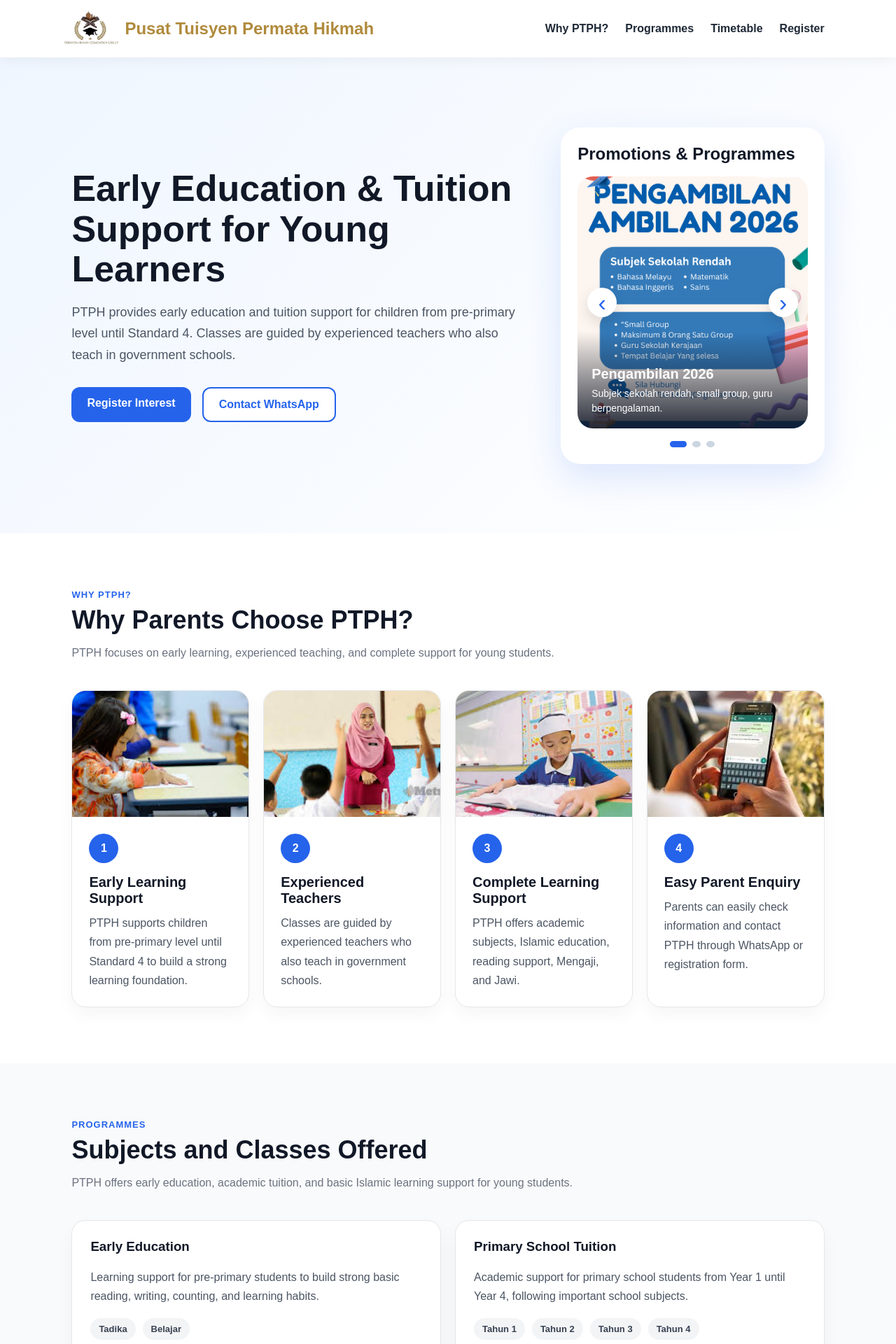
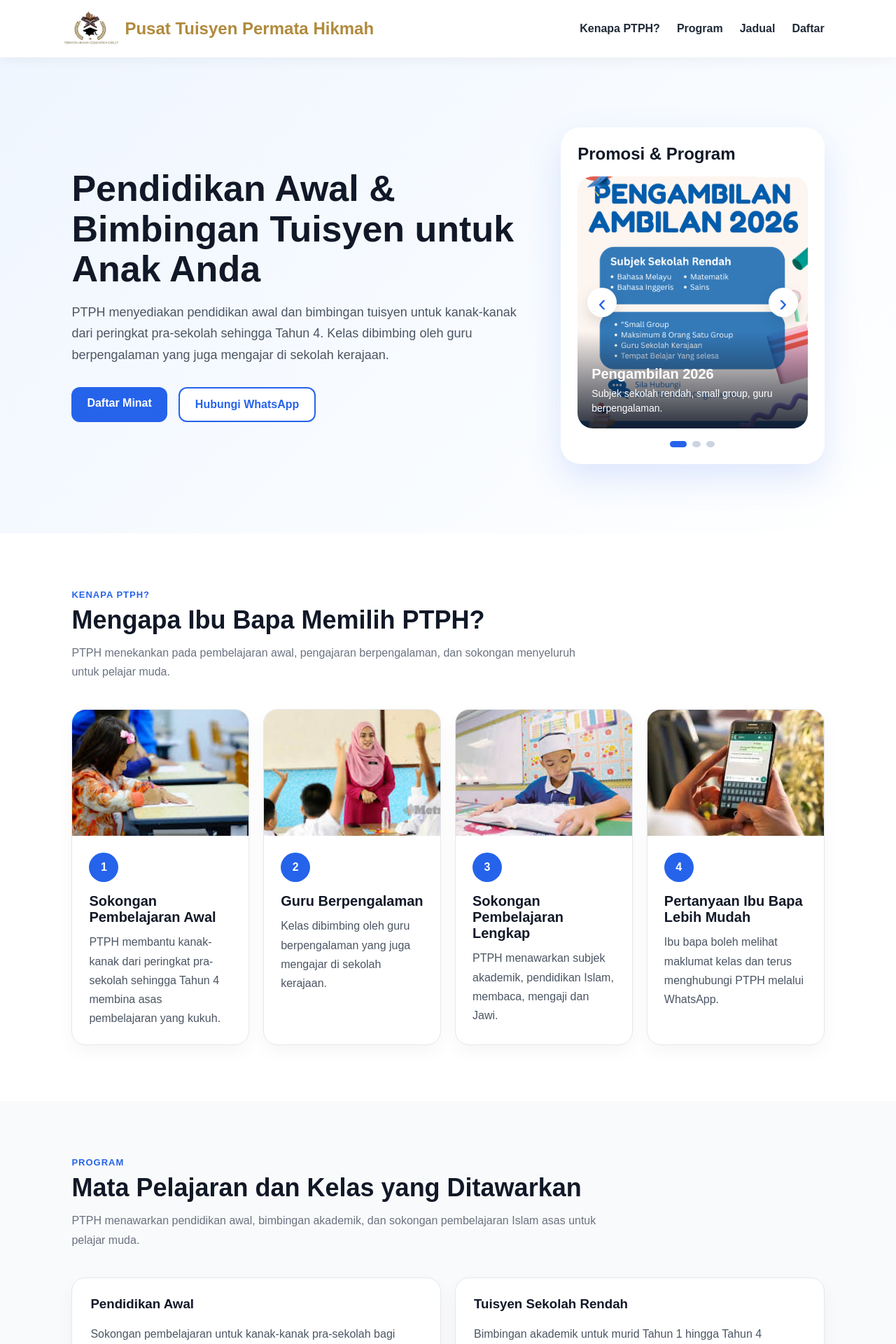
Before and after one commit to PikoChuu14/ptph-website, a React (Vite) app: page / in a window 1280 px wide. Shown: the top 1920 px of the page at 70% size. Built offline with nearby package versions, Linux system fonts and the light colour scheme.

Commit message:
insert some malay text that have been missed during translation

```diff
--- a/src/App.jsx
+++ b/src/App.jsx
@@ -20,59 +20,61 @@
 
 const programmes = [
   {
-    title: "Early Education",
+    title: "Pendidikan Awal",
     description:
-      "Learning support for pre-primary students to build strong basic reading, writing, counting, and learning habits.",
-    subjects: ["Tadika", "Belajar"],
+      "Sokongan pembelajaran untuk kanak-kanak pra-sekolah bagi membina asas membaca, menulis, mengira dan tabiat belajar yang baik.",
+    subjects: ["Tadika", "Belajar", "Mengaji dan Belajar"],
   },
   {
-    title: "Primary School Tuition",
+    title: "Tuisyen Sekolah Rendah",
     description:
-      "Academic support for primary school students from Year 1 until Year 4, following important school subjects.",
+      "Bimbingan akademik untuk murid Tahun 1 hingga Tahun 4 berdasarkan subjek penting di sekolah.",
     subjects: ["Tahun 1", "Tahun 2", "Tahun 3", "Tahun 4"],
   },
   {
-    title: "Academic Subjects",
+    title: "Subjek Akademik",
     description:
-      "Core subject guidance to help students improve their understanding and confidence in class.",
+      "Bimbingan subjek teras untuk membantu murid meningkatkan kefahaman dan keyakinan dalam pembelajaran.",
     subjects: [
       "Bahasa Melayu",
       "Bahasa Inggeris",
       "Matematik",
       "Sains",
+      "Sains / BI",
+      "Matematik & Sains",
+      "BM & English",
     ],
   },
   {
-    title: "Islamic & Reading Classes",
+    title: "Kelas Islamik & Membaca",
     description:
-      "Basic Islamic education and reading support to help children strengthen their foundation.",
-    subjects: ["Fardu Ain", "Mengaji", "Jawi"],
+      "Pendidikan asas Islam dan sokongan membaca untuk membantu kanak-kanak mengukuhkan asas pembelajaran.",
+    subjects: ["Fardu Ain", "Mengaji", "Jawi", "Mengaji dan Jawi"],
   },
 ];
-
 const benefits = [
   {
-    title: "Early Learning Support",
+    title: "Sokongan Pembelajaran Awal",
     description:
-      "PTPH supports children from pre-primary level until Standard 4 to build a strong learning foundation.",
+      "PTPH membantu kanak-kanak dari peringkat pra-sekolah sehingga Tahun 4 membina asas pembelajaran yang kukuh.",
     image: "/why-ptph/early-learning.jpg",
   },
   {
-    title: "Experienced Teachers",
+    title: "Guru Berpengalaman",
     description:
-      "Classes are guided by experienced teachers who also teach in government schools.",
+      "Kelas dibimbing oleh guru berpengalaman yang juga mengajar di sekolah kerajaan.",
     image: "/why-ptph/cikgu.jpg",
   },
   {
-    title: "Complete Learning Support",
+    title: "Sokongan Pembelajaran Lengkap",
     description:
-      "PTPH offers academic subjects, Islamic education, reading support, Mengaji, and Jawi.",
+      "PTPH menawarkan subjek akademik, pendidikan Islam, membaca, mengaji dan Jawi.",
     image: "/why-ptph/quran-recite.jpg",
   },
   {
-    title: "Easy Parent Enquiry",
+    title: "Pertanyaan Ibu Bapa Lebih Mudah",
     description:
-      "Parents can easily check information and contact PTPH through WhatsApp or registration form.",
+      "Ibu bapa boleh melihat maklumat kelas dan terus menghubungi PTPH melalui WhatsApp.",
     image: "/why-ptph/whatsapp.jpg",
   },
 ];
@@ -108,10 +110,10 @@
       </div>
 
       <div className="nav-links">
-        <a href="#why-ptph">Why PTPH?</a>
-        <a href="#programmes">Programmes</a>
-        <a href="#timetable">Timetable</a>
-        <a href="#register">Register</a>
+        <a href="#why-ptph">Kenapa PTPH?</a>
+        <a href="#programmes">Program</a>
+        <a href="#timetable">Jadual</a>
+        <a href="#register">Daftar</a>
       </div>
     </nav>
   );
@@ -122,24 +124,24 @@
     <section className="hero">
       <div className="hero-text">
 
-        <h1>Early Education & Tuition Support for Young Learners</h1>
+        <h1>Pendidikan Awal & Bimbingan Tuisyen untuk Anak Anda</h1>
 
         <p>
-          PTPH provides early education and tuition support for children from
-          pre-primary level until Standard 4. Classes are guided by experienced
-          teachers who also teach in government schools.
+          PTPH menyediakan pendidikan awal dan bimbingan tuisyen untuk kanak-kanak
+          dari peringkat pra-sekolah sehingga Tahun 4. Kelas dibimbing oleh guru
+          berpengalaman yang juga mengajar di sekolah kerajaan.
         </p>
 
         <div className="hero-buttons">
           <a href="#register" className="primary-btn">
-            Register Interest
+            Daftar Minat
           </a>
           <a
             href="https://wa.me/60123456789"
             target="_blank"
             className="secondary-btn"
           >
-            Contact WhatsApp
+            Hubungi WhatsApp
           </a>
         </div>
       </div>
@@ -163,9 +165,9 @@
   return (
     <section className="section" id="why-ptph">
       <SectionTitle
-        label="Why PTPH?"
-        title="Why Parents Choose PTPH?"
-        description="PTPH focuses on early learning, experienced teaching, and complete support for young students."
+        label="Kenapa PTPH?"
+        title="Mengapa Ibu Bapa Memilih PTPH?"
+        description="PTPH menekankan pada pembelajaran awal, pengajaran berpengalaman, dan sokongan menyeluruh untuk pelajar muda."
       />
 
       <div className="benefit-grid">
@@ -191,9 +193,9 @@
   return (
     <section className="section light-section" id="programmes">
       <SectionTitle
-        label="Programmes"
-        title="Subjects and Classes Offered"
-        description="PTPH offers early education, academic tuition, and basic Islamic learning support for young students."
+        label="Program"
+        title="Mata Pelajaran dan Kelas yang Ditawarkan"
+        description="PTPH menawarkan pendidikan awal, bimbingan akademik, dan sokongan pembelajaran Islam asas untuk pelajar muda."
       />
 
       <div className="card-grid programme-grid">
@@ -251,12 +253,12 @@
   return (
     <section className="section register-section" id="register">
       <div className="register-content">
-        <p className="badge">Enquiry</p>
+        <p className="badge">Pertanyaan</p>
 
-        <h2>Interested to Register?</h2>
+        <h2>Minat untuk mendaftar?</h2>
 
         <p>
-          Contact us through WhatsApp and we will reach you as soon as possible.
+          Hubungi kami melalui WhatsApp untuk pertanyaan lanjut atau klik butang di bawah untuk mendaftar minat anda.
         </p>
 
         <a
@@ -264,7 +266,7 @@
           target="_blank"
           className="primary-btn register-whatsapp-btn"
         >
-          Contact WhatsApp
+          Hubungi WhatsApp
         </a>
       </div>
     </section>
@@ -298,7 +300,7 @@
     <div className="service-carousel">
       <div className="carousel-header">
         <div>
-          <h3>Promotions & Programmes</h3>
+          <h3>Promosi & Program</h3>
         </div>
       </div>
 
@@ -361,7 +363,7 @@
         </div>
 
         <div className="footer-map-block">
-          <h4>Find Us</h4>
+          <h4>Cari Kami</h4>
 
           <div className="footer-map">
             <iframe
```
